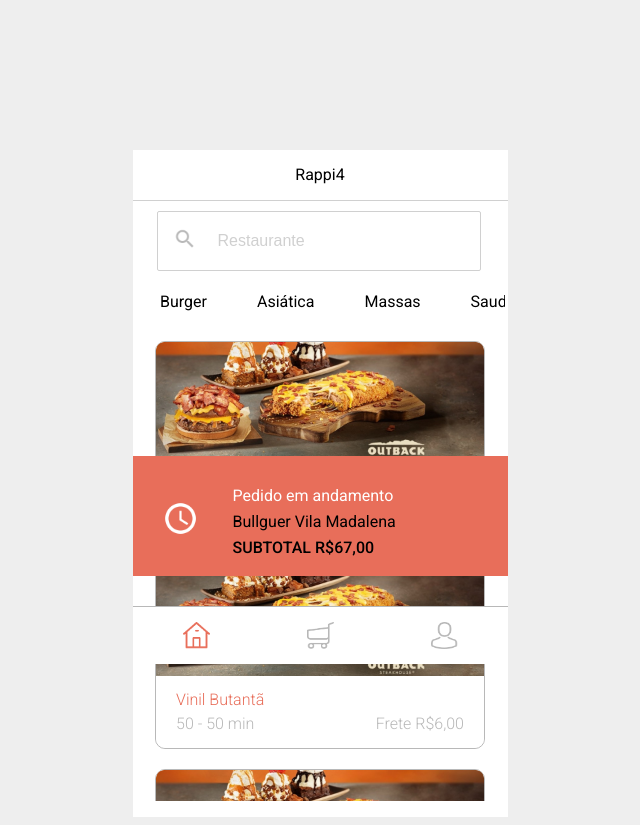
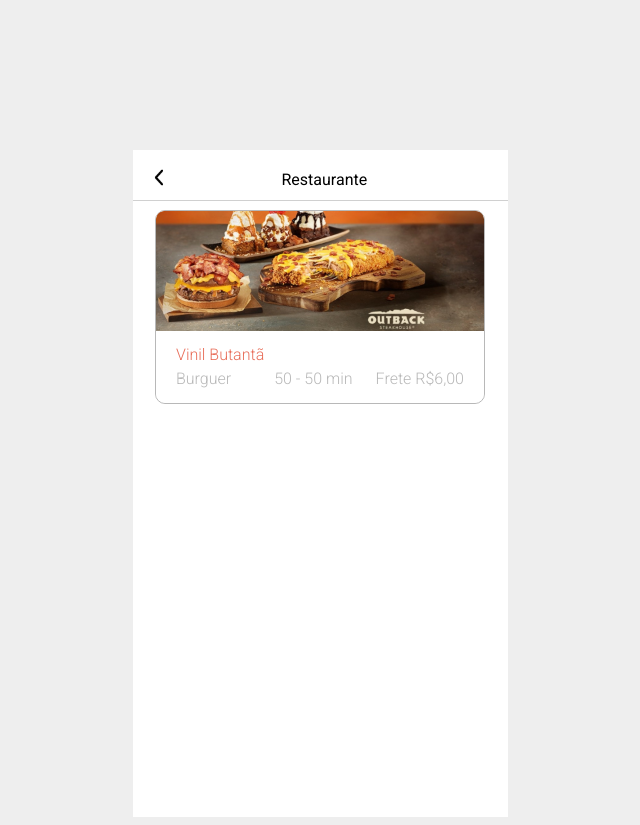
Before and after one commit to future4code/freire-Sarah-Outeiro, a React (Create React App) app in the folder Modulo 3/rappi4/: page / in a window 1280 px wide. Shown: the whole page, without its empty margins (320-960 px from the left). Built offline with nearby package versions, Linux system fonts and the light colour scheme.

Commit message:
Layout Pagina de Detalhes iniciado

```diff
--- a/Modulo 3/rappi4/src/App.js
+++ b/Modulo 3/rappi4/src/App.js
@@ -1,11 +1,11 @@
 import { GlobalStyle } from './styled'
-import OrderGoingPage from './pages/OrderGoingPage/OrderGoingPage'
+import RestaurantPage from './pages/RestaurantPage/RestaurantPage'
 
 const App = () => {
   return (
     <>
       <GlobalStyle/>
-      <OrderGoingPage/>
+      <RestaurantPage/>
     </>
   );
 }
--- /dev/null
+++ b/Modulo 3/rappi4/src/components/HeaderRestaurante/HeaderRestaurante.js
@@ -0,0 +1,13 @@
+import { Div, Back } from './styled'
+import BackIcon from '../../assets/icons/backicon.png'
+
+const HeaderRestaurante = () => {
+    return(
+        <Div>
+            <Back src={BackIcon} alt='voltar'/>
+            <p>Restaurante</p>
+        </Div>
+    )
+}
+
+export default HeaderRestaurante
--- /dev/null
+++ b/Modulo 3/rappi4/src/components/HeaderRestaurante/styled.js
@@ -0,0 +1,23 @@
+import styled from "styled-components"
+
+export const Div = styled.div`
+    height: 50px;
+    text-align: center;
+    position: fixed;
+    border-bottom: 1px solid #d0d0d0;
+    display: flex;
+    p {
+        font-size: 16px;
+        margin: 5px 0 0 0;
+        padding-top: 15px;
+    }
+`
+
+export const Back = styled.img`
+    margin-top: 15px;
+    margin-left: 16px;
+    margin-bottom: 10px;
+    margin-right: 110px;
+    width: 23px;
+    height: auto;
+`
--- /dev/null
+++ b/Modulo 3/rappi4/src/components/RestaurantTitle/RestaurantTitle.js
@@ -0,0 +1,18 @@
+import { CardContainer, Titulo, Infos, Tipo, Tempo, Frete } from './styled'
+import RestauranteCard from '../../assets/images/restaurantecard.jpg'
+
+const RestaurantTitle = () => {
+    return(
+        <CardContainer>
+            <img src={RestauranteCard} alt='Foto do restaurante'/>
+            <Titulo>Vinil Butantã</Titulo>
+            <Infos>
+                <Tipo>Burguer</Tipo>
+                <Tempo>50 - 50 min</Tempo>
+                <Frete>Frete R$6,00</Frete>
+            </Infos>
+        </CardContainer>
+    )
+}
+
+export default RestaurantTitle
--- /dev/null
+++ b/Modulo 3/rappi4/src/components/RestaurantTitle/styled.js
@@ -0,0 +1,55 @@
+import styled from "styled-components"
+
+export const CardContainer = styled.div`
+    width: 328px;
+    height: auto;
+    margin-bottom: 20px;
+    border: solid 1px #b8b8b8;
+    border-radius: 10px;
+    img {
+        border-top-left-radius: 8px;
+        border-top-right-radius: 8px;
+        width: 328px;
+        height: 120px;
+    }
+`
+
+export const Titulo = styled.p`
+    font-size: 16px;
+    font-weight: 300;
+    color: #e86e5a;
+    padding-left: 20px;
+    margin: 10px 0 0 0;
+`
+export const Tipo = styled.p`
+    padding-left: 20px;
+    margin: 5px 0 0 0;
+    font-size: 16px;
+    font-weight: 300;
+    color: #b8b8b8;
+`
+
+export const Infos = styled.div`
+    display: flex;
+    justify-content: space-between;
+    height: auto;
+    width: 328px;
+    border-radius: 10px;
+    padding-bottom: 15px;
+`
+
+export const Tempo = styled.p`
+    padding-left: 20px;
+    margin: 5px 0 0 0;
+    font-size: 16px;
+    font-weight: 300;
+    color: #b8b8b8;
+`
+
+export const Frete = styled.p`
+    padding-right: 20px;
+    margin: 5px 0 0 0;
+    font-size: 16px;
+    font-weight: 300;
+    color: #b8b8b8;
+`
--- a/Modulo 3/rappi4/src/pages/RestaurantPage/RestaurantPage.js
+++ b/Modulo 3/rappi4/src/pages/RestaurantPage/RestaurantPage.js
@@ -1,7 +1,14 @@
+import HeaderRestaurante from "../../components/HeaderRestaurante/HeaderRestaurante"
+import RestaurantTitle from "../../components/RestaurantTitle/RestaurantTitle"
+import { RestaurantBody } from './styled'
+
 const RestaurantPage = () => {
     return (
       <>
-        RestaurantPage
+        <HeaderRestaurante/>
+        <RestaurantBody>
+          <RestaurantTitle/>
+        </RestaurantBody>
       </>
     );
   }
--- a/Modulo 3/rappi4/src/pages/RestaurantPage/styled.js
+++ b/Modulo 3/rappi4/src/pages/RestaurantPage/styled.js
@@ -0,0 +1,6 @@
+import styled from "styled-components"
+
+export const RestaurantBody = styled.div`
+    height: auto;
+    padding-top: 60px;
+`
```
